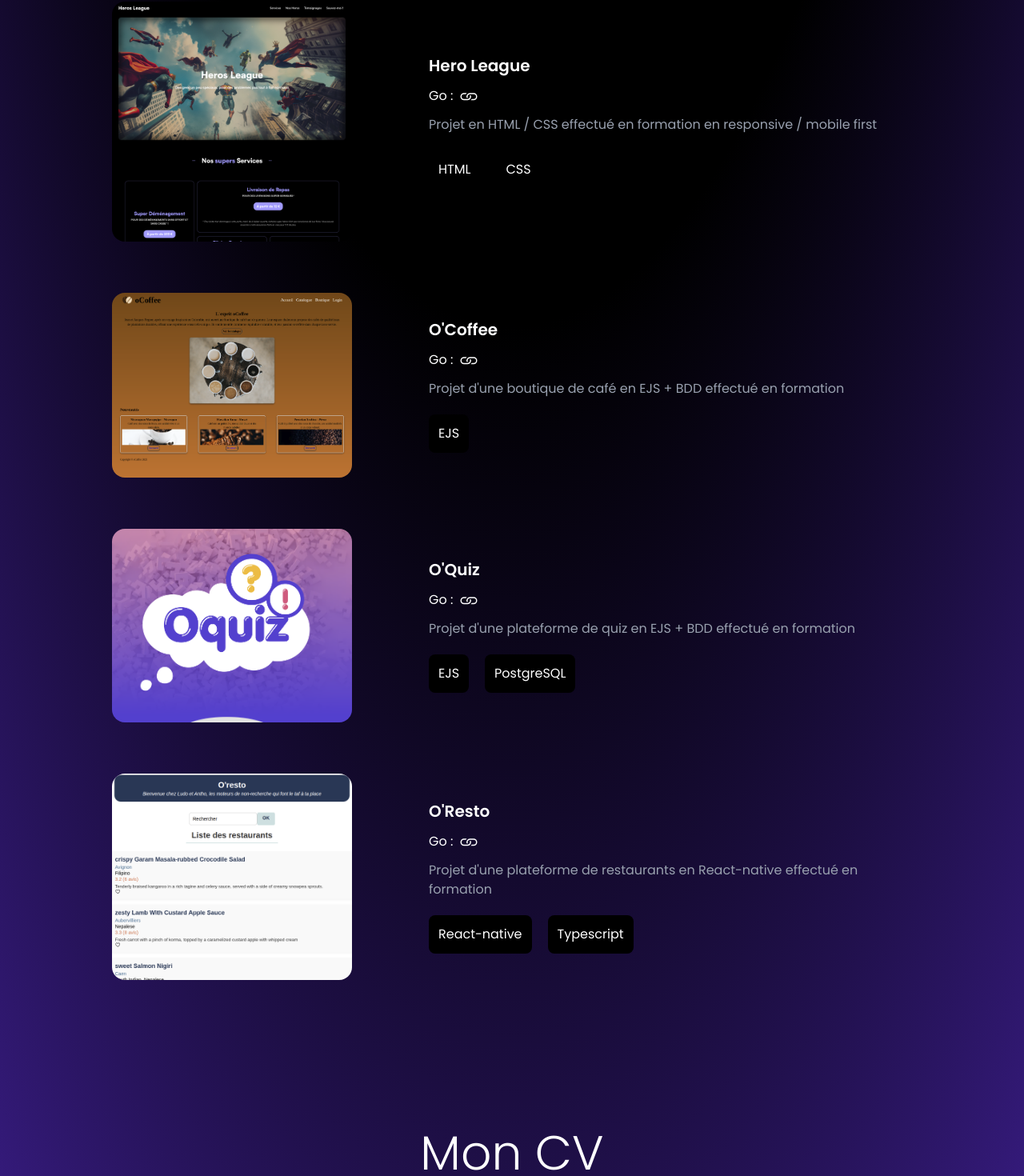
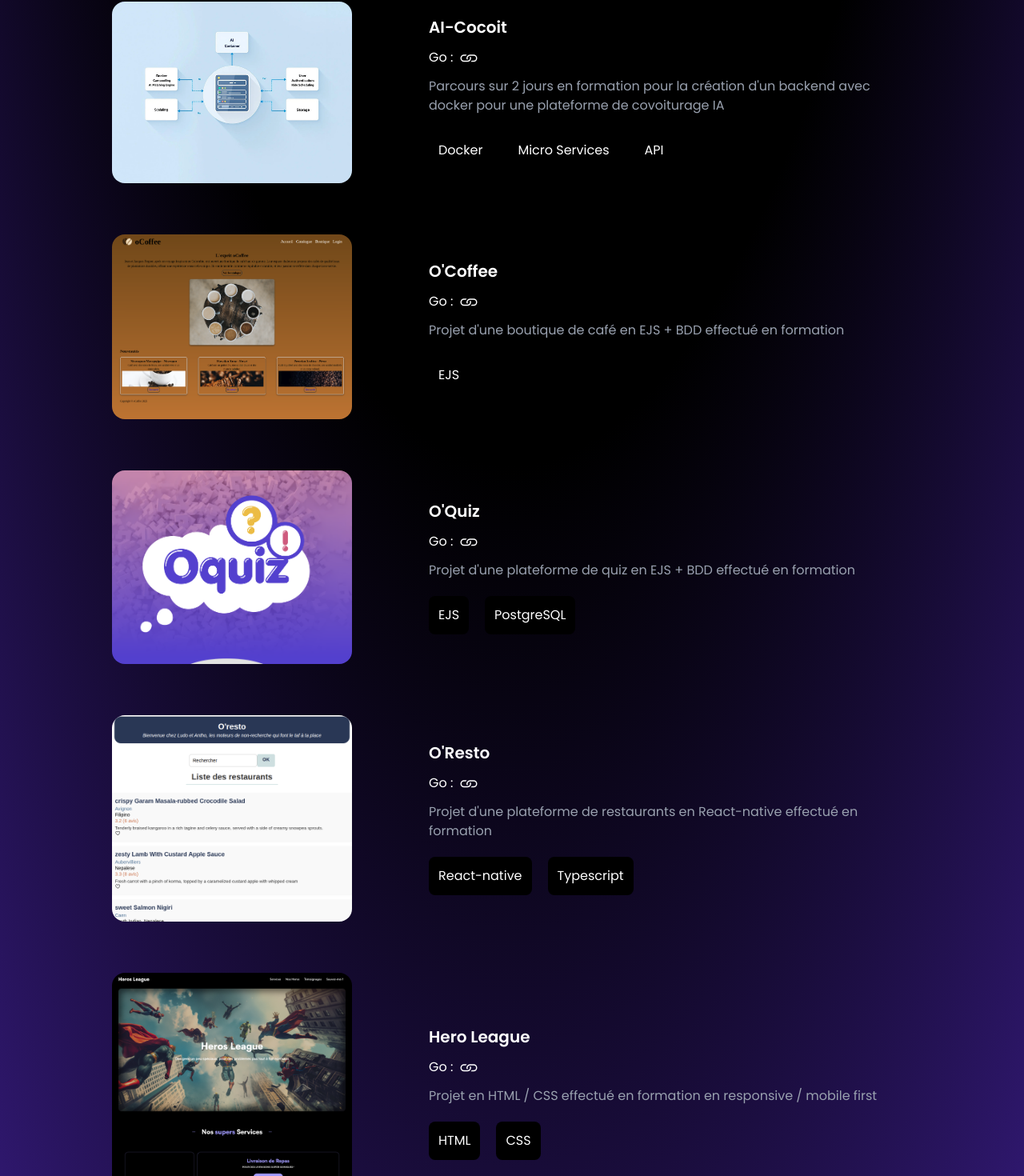
Before and after one commit to AnthonyMarcelin/portfolio, a React (Vite) app: page / in a window 1280 px wide. Shown: the part 2411-3881 px from the top of the page at 80% size. Built offline with nearby package versions, Linux system fonts and the light colour scheme.

Commit message:
add project ai-covoit

```diff
--- a/src/data/projects.ts
+++ b/src/data/projects.ts
@@ -17,13 +17,13 @@ const projects = [
     techno: ["Javascript", "PostgreSQL"],
   },
   {
-    image: "/images/hero_league.webp",
+    image: "/images/ai-covoit.webp",
     alt: "photo du projet",
-    title: "Hero League",
-    link: "https://github.com/AnthonyMarcelin/Projet-heroes-league",
+    title: "AI-Cocoit",
+    link: "https://github.com/AnthonyMarcelin/AI-Covoit",
     description:
-      "Projet en HTML / CSS effectué en formation en responsive / mobile first",
-    techno: ["HTML", "CSS"],
+      "Parcours sur 2 jours en formation pour la création d'un backend avec docker pour une plateforme de covoiturage IA",
+    techno: ["Docker", "Micro Services", "API"],
   },
   {
     image: "/images/ocoffee.webp",
@@ -52,6 +52,15 @@ const projects = [
       "Projet d'une plateforme de restaurants en React-native effectué en formation",
     techno: ["React-native", "Typescript"],
   },
+  {
+    image: "/images/hero_league.webp",
+    alt: "photo du projet",
+    title: "Hero League",
+    link: "https://github.com/AnthonyMarcelin/Projet-heroes-league",
+    description:
+      "Projet en HTML / CSS effectué en formation en responsive / mobile first",
+    techno: ["HTML", "CSS"],
+  },
 ];
 
 export default projects;
```
Also changed, not shown: public/images/ai-covoit.webp (added), src/@types/swiper.d.ts (added).
